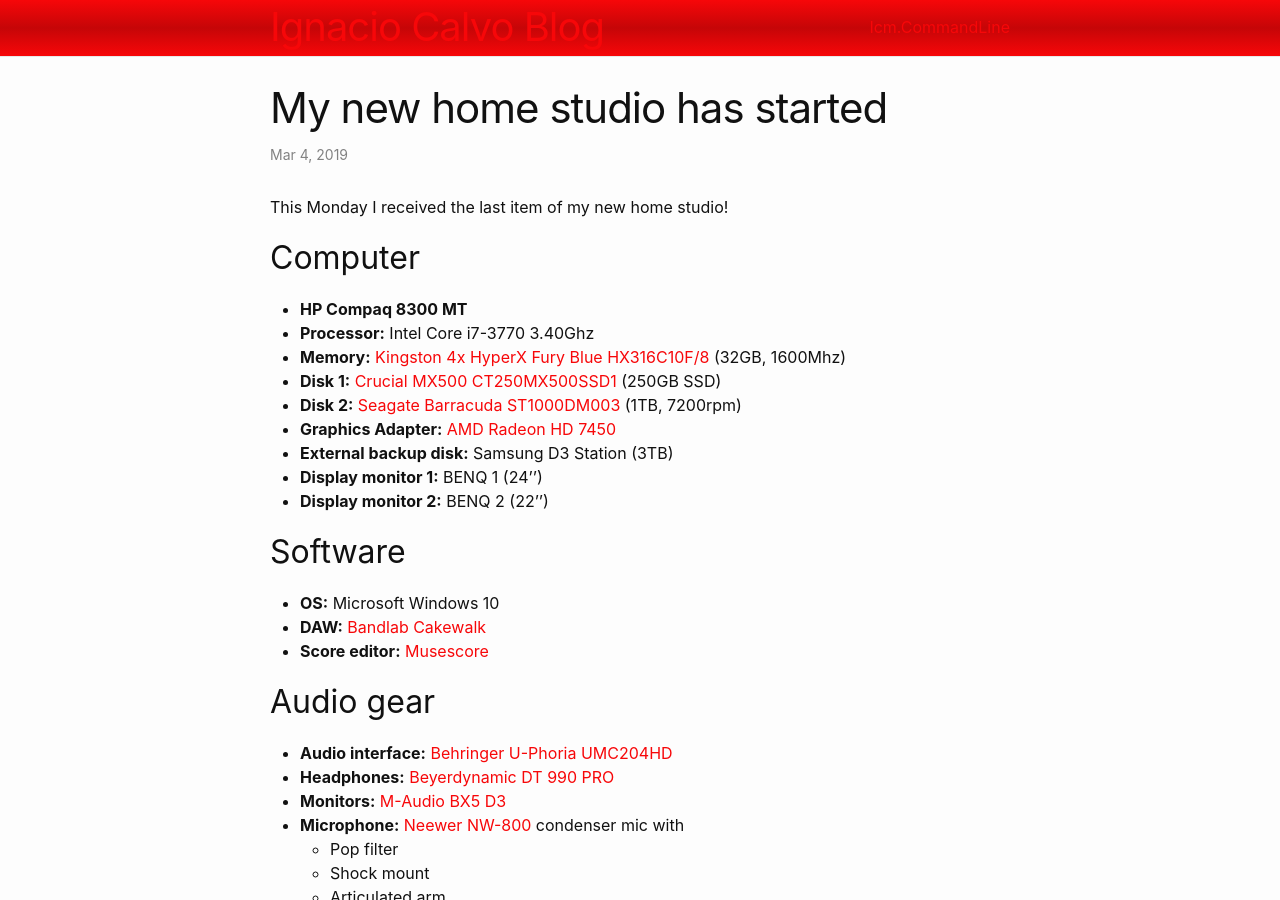
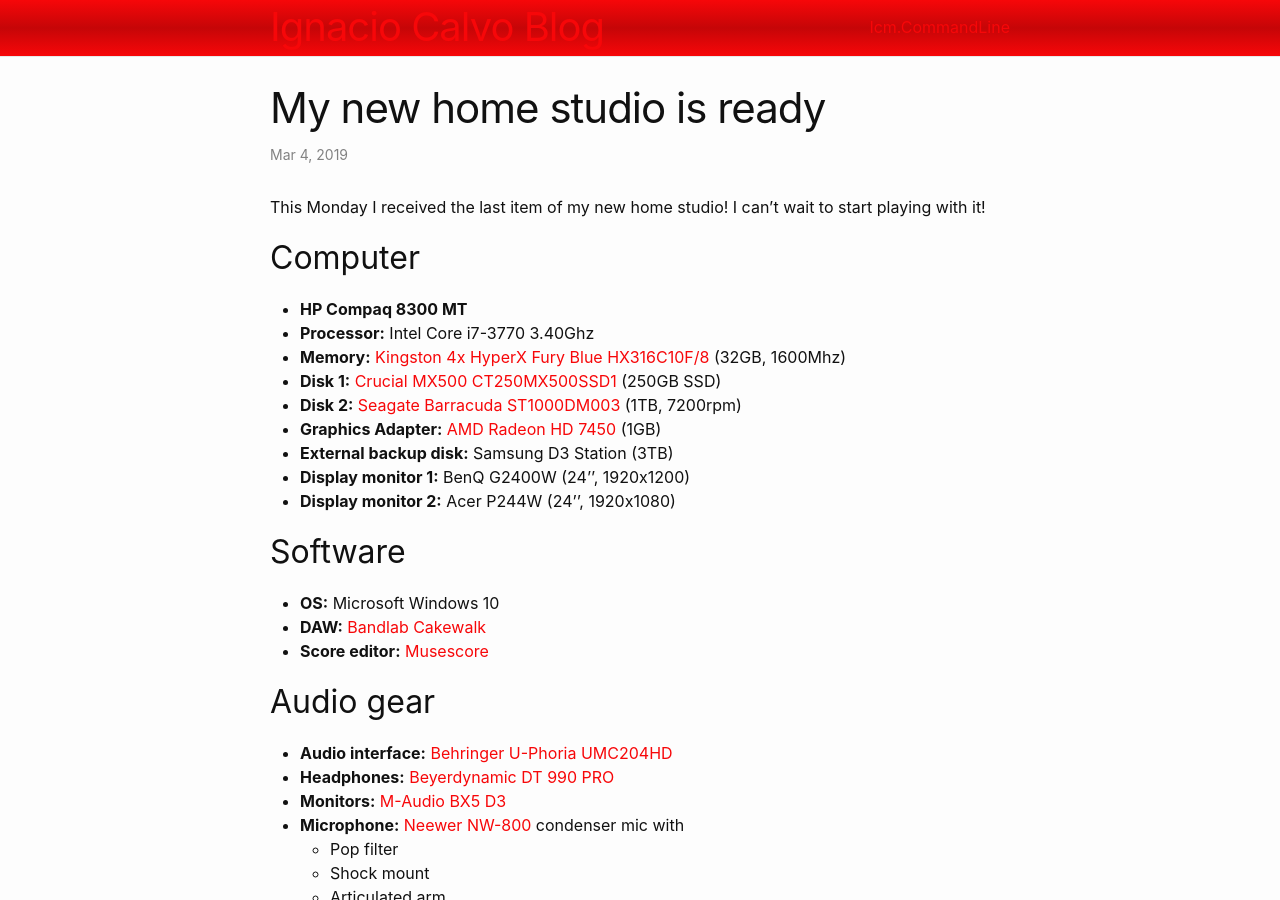
Before and after one commit to icalvo/icalvo.github.io, a Jekyll site: the page built from _posts/2019-03-04-home-studio-started.markdown, in a window 1280 px wide and 900 px high. Built offline with Jekyll 4.4.1, drawn with Linux system fonts in a browser that asks for light colours; some web fonts are replaced.

Commit message:
Completed some post data

```diff
--- a/_posts/2019-03-04-home-studio-started.markdown
+++ b/_posts/2019-03-04-home-studio-started.markdown
@@ -1,12 +1,12 @@
 ---
 layout: post
-title: "My new home studio has started"
+title: "My new home studio is ready"
 date: 2019-03-04
 comments: true
 categories: [audio,home,studio,recording]
 ---
 
-This Monday I received the last item of my new home studio!
+This Monday I received the last item of my new home studio! I can't wait to start playing with it!
 
 ## Computer
 + **HP Compaq 8300 MT**
@@ -14,10 +14,10 @@
 + **Memory:** [Kingston 4x HyperX Fury Blue HX316C10F/8](https://www.kingston.com/en/hyperx/memory/fury) (32GB, 1600Mhz)
 + **Disk 1:** [Crucial MX500 CT250MX500SSD1](https://www.crucial.com/usa/en/storage-ssd-mx500) (250GB SSD)
 + **Disk 2:** [Seagate Barracuda ST1000DM003](https://www.seagate.com/es/es/internal-hard-drives/hdd/barracuda/) (1TB, 7200rpm)
-+ **Graphics Adapter:** [AMD Radeon HD 7450](http://www8.hp.com/es/es/products/oas/product-detail.html?oid=5226363)
++ **Graphics Adapter:** [AMD Radeon HD 7450](http://www8.hp.com/es/es/products/oas/product-detail.html?oid=5226363) (1GB)
 + **External backup disk:** Samsung D3 Station (3TB)
-+ **Display monitor 1:** BENQ 1 (24'')
-+ **Display monitor 2:** BENQ 2 (22'')
++ **Display monitor 1:** BenQ G2400W (24'', 1920x1200)
++ **Display monitor 2:** Acer P244W (24'', 1920x1080)
 
 ## Software
 + **OS:** Microsoft Windows 10
```
